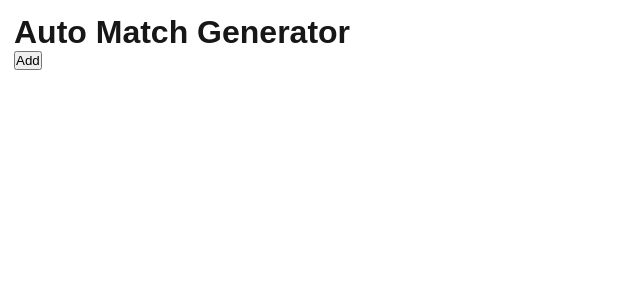
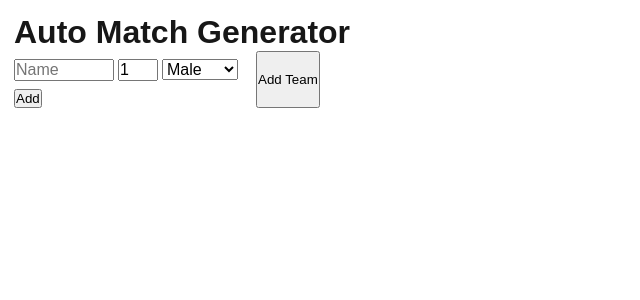
Before and after one commit to CubeDr/match_table_validator, a Next.js app: page /auto in a window 1280 px wide. Shown: the top 300 px of the page, without its empty margins (0-640 px from the left). Built offline with nearby package versions, Linux system fonts and the light colour scheme.

Commit message:
[AutoMatch] Add teams

```diff
--- a/src/app/auto/PlayerInput.tsx
+++ b/src/app/auto/PlayerInput.tsx
@@ -44,6 +44,7 @@ export default function PlayerInput({ player, onPlayerUpdate }: Props) {
                 value={player.name}
                 onChange={handleNameChange}
                 placeholder="Name"
+                className={styles.NameInput}
             />
             <input
                 type="number"
@@ -51,10 +52,12 @@ export default function PlayerInput({ player, onPlayerUpdate }: Props) {
                 onChange={handleLevelChange}
                 min="1"
                 max="10"
+                className={styles.LevelInput}
             />
             <select
                 value={Gender[player.gender]}
                 onChange={handleGenderChange}
+                className={styles.GenderInput}
             >
                 {Object.keys(Gender).filter(key => isNaN(Number(key))).map((genderKey) => (
                     <option key={genderKey} value={genderKey}>
--- a/src/app/auto/PlayerInputs.module.css
+++ b/src/app/auto/PlayerInputs.module.css
@@ -2,7 +2,15 @@
     margin: 8px 0;
 }
 
-.PlayerInput input, .PlayerInput select {
+.NameInput, .LevelInput, .GenderInput {
     font-size: 16px;
-    margin: 0 2px;
+    margin-right: 4px;
 }
+
+.NameInput {
+    width: 100px;
+}
+
+.LevelInput {
+    width: 40px;
+}
--- a/src/app/auto/page.module.css
+++ b/src/app/auto/page.module.css
@@ -1,3 +1,11 @@
 .Page {
     margin: 14px;
 }
+
+.TeamsSection {
+    display: flex;
+}
+
+.PlayersSection {
+    margin-right: 14px;
+}
--- a/src/app/auto/page.tsx
+++ b/src/app/auto/page.tsx
@@ -6,7 +6,7 @@ import { Gender, Player } from './player';
 import PlayerInput from './PlayerInput';
 
 export default function AutoPage() {
-    const [players, setPlayers] = useState<Player[][]>([[]]);
+    const [players, setPlayers] = useState<Player[][]>([[{ name: '', level: 1, gender: Gender.MALE }]]);
 
     function addPlayer(teamIndex: number) {
         const newPlayers = Array.from(players);
@@ -20,9 +20,16 @@ export default function AutoPage() {
         setPlayers(newPlayers);
     }
 
+    function addTeam() {
+        const newPlayers = Array.from(players);
+        newPlayers.push([{ name: '', level: 1, gender: Gender.MALE }]);
+        setPlayers(newPlayers);
+    }
+
     return (
         <div className={styles.Page}>
             <h1>Auto Match Generator</h1>
+            <div className={styles.TeamsSection}>
                 {players.map((team, teamIndex) =>
                     <div className={styles.PlayersSection} key={'PlayersSection' + teamIndex}>
                         {team.map((player, playerIndex) =>
@@ -35,6 +42,8 @@ export default function AutoPage() {
                         <button onClick={() => addPlayer(teamIndex)}>Add</button>
                     </div>
                 )}
+                {players.length === 1 && <button onClick={() => addTeam()}>Add Team</button>}
+            </div>
         </div>
     );
 }
```
Lines whose indentation alone changed are shown as unchanged.
